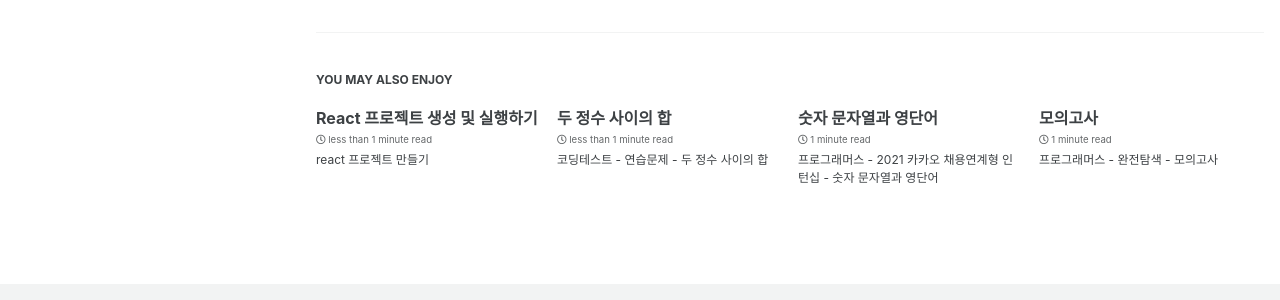
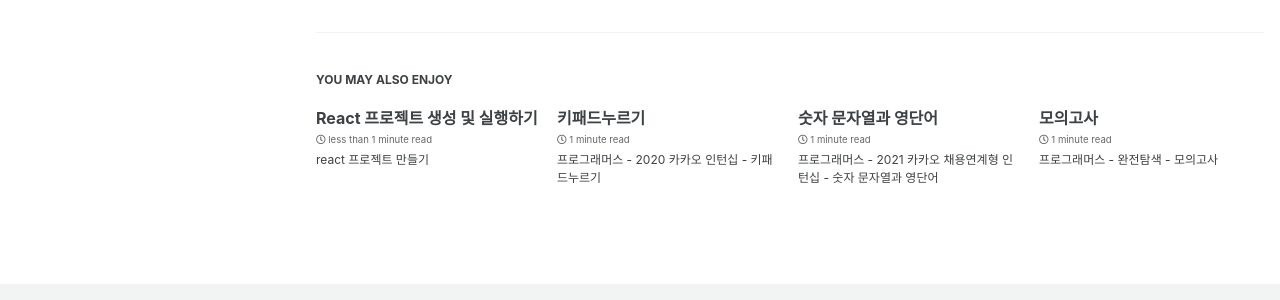
Before and after one commit to kdc7140/kdc7140.github.io, a Jekyll site: the page built from _posts/study/2021-12-25-kotlin010.md, in a window 1280 px wide and 1149 px high. Shown: the part 751-1051 px from the top of the window. Built offline with Jekyll 4.4.1, drawn with Linux system fonts in a browser that asks for light colours; cached includes are drawn as plain includes; some web fonts are replaced; some of the changed lines change nothing that is shown.

Commit message:
Revert "coding test problem solving"
This reverts commit 63dd4b4fdcb725de52aaf151707327f342146cc7.

````diff
--- a/_posts/codingTest/2022-03-08-codingTest11.md
+++ b/_posts/codingTest/2022-03-08-codingTest11.md
@@ -1,6 +1,6 @@
 ---
-title:  "두 정수 사이의 합"
-excerpt: "코딩테스트 - 연습문제 - 두 정수 사이의 합"
+title:  "키패드누르기"
+excerpt: "프로그래머스 - 2020 카카오 인턴십 - 키패드누르기"
 
 categories:
   - JavaScript
@@ -13,25 +13,32 @@
 
 <br/>
 
-** 문제 설명
 
-두 정수 a, b가 주어졌을 때 a와 b 사이에 속한 모든 정수의 합을 리턴하는 함수, solution을 완성하세요.
-예를 들어 a = 3, b = 5인 경우, 3 + 4 + 5 = 12이므로 12를 리턴합니다.
+스마트폰 전화 키패드의 각 칸에 다음과 같이 숫자들이 적혀 있습니다.
 
 
-** 제한 조건
- - a와 b가 같은 경우는 둘 중 아무 수나 리턴하세요.
- - a와 b는 -10,000,000 이상 10,000,000 이하인 정수입니다.
- - a와 b의 대소관계는 정해져있지 않습니다.
+<img src="/assets/images/kakao_keypad.PNG"><br/>
 
 
-** 입출력 예
+이 전화 키패드에서 왼손과 오른손의 엄지손가락만을 이용해서 숫자만을 입력하려고 합니다.
+맨 처음 왼손 엄지손가락은 * 키패드에 오른손 엄지손가락은 # 키패드 위치에서 시작하며, 엄지손가락을 사용하는 규칙은 다음과 같습니다.
 
-|a|b|return|
-|3|5|12|
-|3|3|3|
-|5|3|12|
+1. 엄지손가락은 상하좌우 4가지 방향으로만 이동할 수 있으며 키패드 이동 한 칸은 거리로 1에 해당합니다.
+2. 왼쪽 열의 3개의 숫자 1, 4, 7을 입력할 때는 왼손 엄지손가락을 사용합니다.
+3. 오른쪽 열의 3개의 숫자 3, 6, 9를 입력할 때는 오른손 엄지손가락을 사용합니다.
+4. 가운데 열의 4개의 숫자 2, 5, 8, 0을 입력할 때는 두 엄지손가락의 현재 키패드의 위치에서 더 가까운 엄지손가락을 사용합니다.
+5. 만약 두 엄지손가락의 거리가 같다면, 오른손잡이는 오른손 엄지손가락, 왼손잡이는 왼손 엄지손가락을 사용합니다.
+순서대로 누를 번호가 담긴 배열 numbers, 왼손잡이인지 오른손잡이인 지를 나타내는 문자열 hand가 매개변수로 주어질 때, 각 번호를 누른 엄지손가락이 왼손인 지 오른손인 지를 나타내는 연속된 문자열 형태로 return 하도록 solution 함수를 완성해주세요.
 
+<br/>
+
+
+[제한사항]
+ - numbers 배열의 크기는 1 이상 1,000 이하입니다.
+ - numbers 배열 원소의 값은 0 이상 9 이하인 정수입니다.
+ - hand는 "left" 또는 "right" 입니다.
+ - "left"는 왼손잡이, "right"는 오른손잡이를 의미합니다.
+ - 왼손 엄지손가락을 사용한 경우는 L, 오른손 엄지손가락을 사용한 경우는 R을 순서대로 이어붙여 문자열 형태로 return 해주세요.
 
  <br/>
 
@@ -40,16 +47,35 @@
 
 
  ```javascript
-function solution(a, b) {
-    var answer = 0;
+function solution(numbers, hand) {
+    var answer = '';
+    var rhLoc = 0;
+    var lhLoc = 0;
 
-    if(a<b){
-        for(var i=a; i<=b; i++){
-            answer += i
+    for(var i=0; i<numbers.length; i++){
+        if(numbers[i] == 1 || numbers[i] == 4 || numbers[i] == 7){
+            answer += "L";
+            lhLoc = numbers[i];
         }
-    }else{
-        for(var i=b; i<=a; i++){
-            answer += i
+        else if(numbers[i] == 3 || numbers[i] == 6 || numbers[i] == 9){
+            answer += "R";
+            rhLoc = numbers[i];
+        }else{
+            if(Math.abs(numbers[i]-lhLoc) < Math.abs(numbers[i]-rhLoc)){
+                answer += "L";
+                lhLoc = numbers[i];
+            }else if(Math.abs(numbers[i]-lhLoc) > Math.abs(numbers[i]-rhLoc)){
+                answer += "R";
+                rhLoc = numbers[i];
+            }else{
+                if(hand == "left"){
+                    answer += "L";
+                    lhLoc = numbers[i];
+                }else{
+                    answer += "R";
+                    rhLoc = numbers[i];
+                }
+            }
         }
     }
 
@@ -60,20 +86,3 @@
 
 
  **** 코드 풀이 ****
-
-아주 간단한 문제로 쉽게 생각하면 위와 같이 코드를 작성할 수 있다. a,b의 크기를 비교해서 작은 수 부터 큰 수 까지
-반복하며 모든 숫자를 더한다.
-
-```javascript
-function solution(a, b) {
-    var answer = 0;
-
-    for (var i = Math.min(a, b); i <= Math.max(a, b); i++){
-        answer += i
-    }
-
-    return answer;
-}
-```
-
-Math 함수를 이용해 a,b의 크기를 비교하여 한번의 반복문으로 처리할 수 있다.
````
